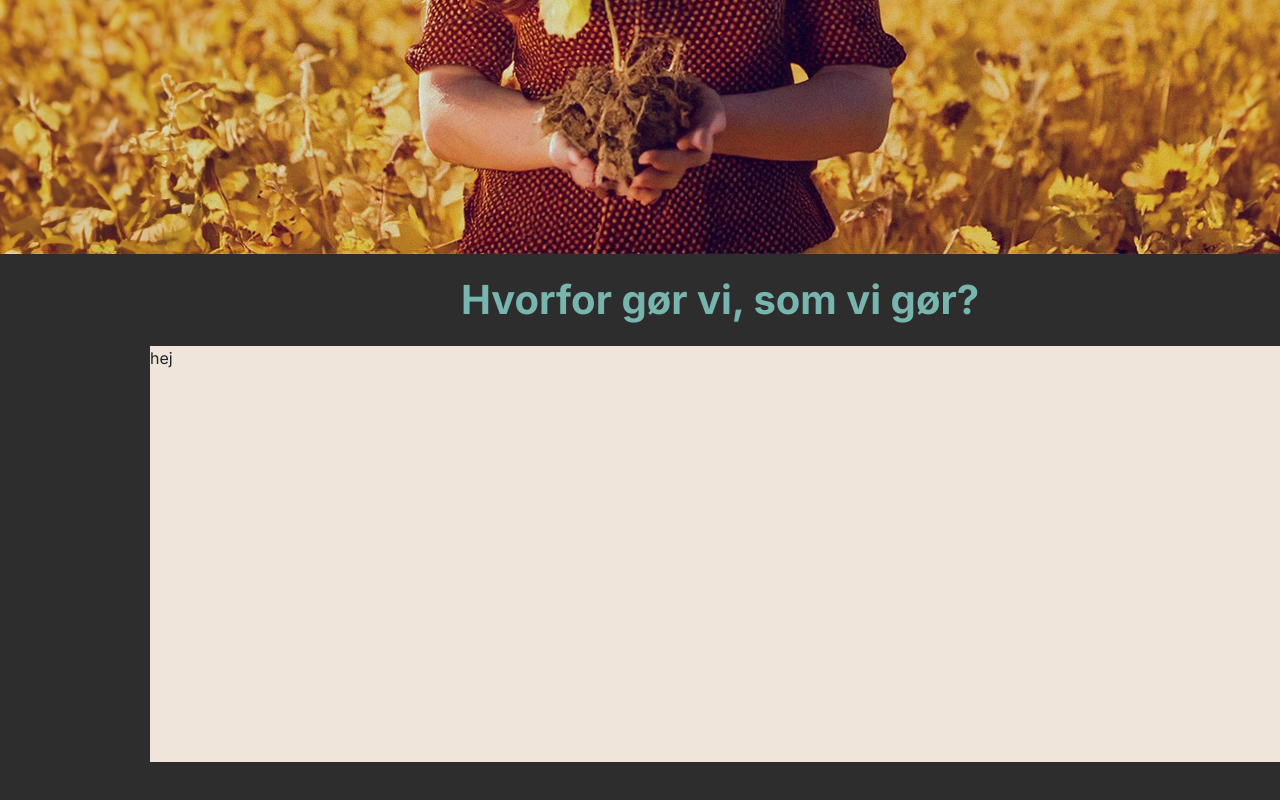
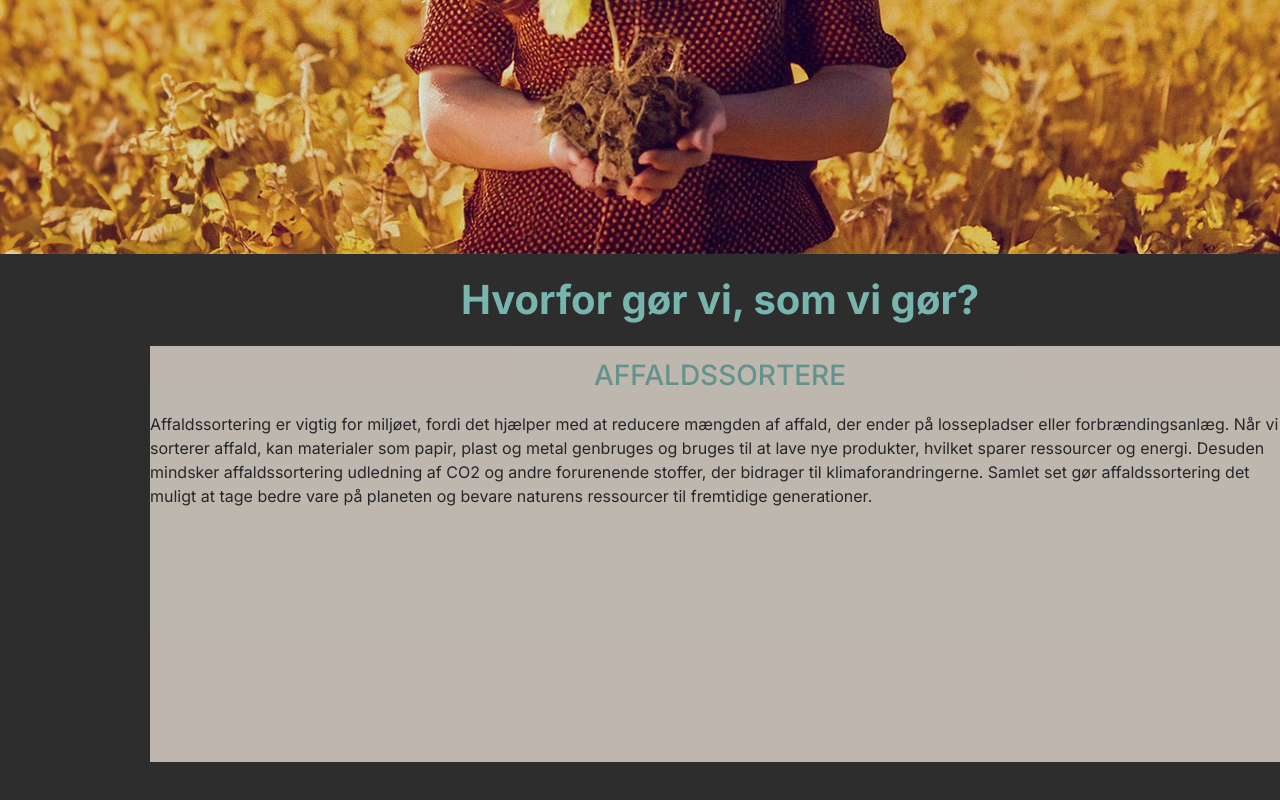
Before and after one commit to nannaglaw/climatereleaf, a website: page index.html in a window 1280 px wide. Shown: the part 636-1436 px from the top of the page. Drawn offline with nearby package versions, Linux system fonts and the light colour scheme; files that its build step writes are made by us from their sources.

Commit message:
Page 1, hvorfor kort

```diff
--- a/index.html
+++ b/index.html
@@ -61,8 +61,15 @@
 
         <div class="container">
             <div class="row">
-                <div class="hvorfor card-body bg-creme" data-aos="fade-up" data-aos-anchor-placement="bottom-bottom">
-                    <p>hej</p>
+                <div class="hvorfor card-body bg-creme opacity-75" data-aos="fade-up"
+                     data-aos-anchor-placement="bottom-bottom">
+                    <p class="text text-center text-blå fs-3 fw-medium pt-2">AFFALDSSORTERE</p>
+                    <p>Affaldssortering er vigtig for miljøet, fordi det hjælper med at reducere mængden af affald, der
+                        ender på lossepladser eller forbrændingsanlæg. Når vi sorterer affald, kan materialer som papir,
+                        plast og metal genbruges og bruges til at lave nye produkter, hvilket sparer ressourcer og
+                        energi. Desuden mindsker affaldssortering udledning af CO2 og andre forurenende stoffer, der
+                        bidrager til klimaforandringerne. Samlet set gør affaldssortering det muligt at tage bedre vare
+                        på planeten og bevare naturens ressourcer til fremtidige generationer.</p>
 
                 </div>
 
```
